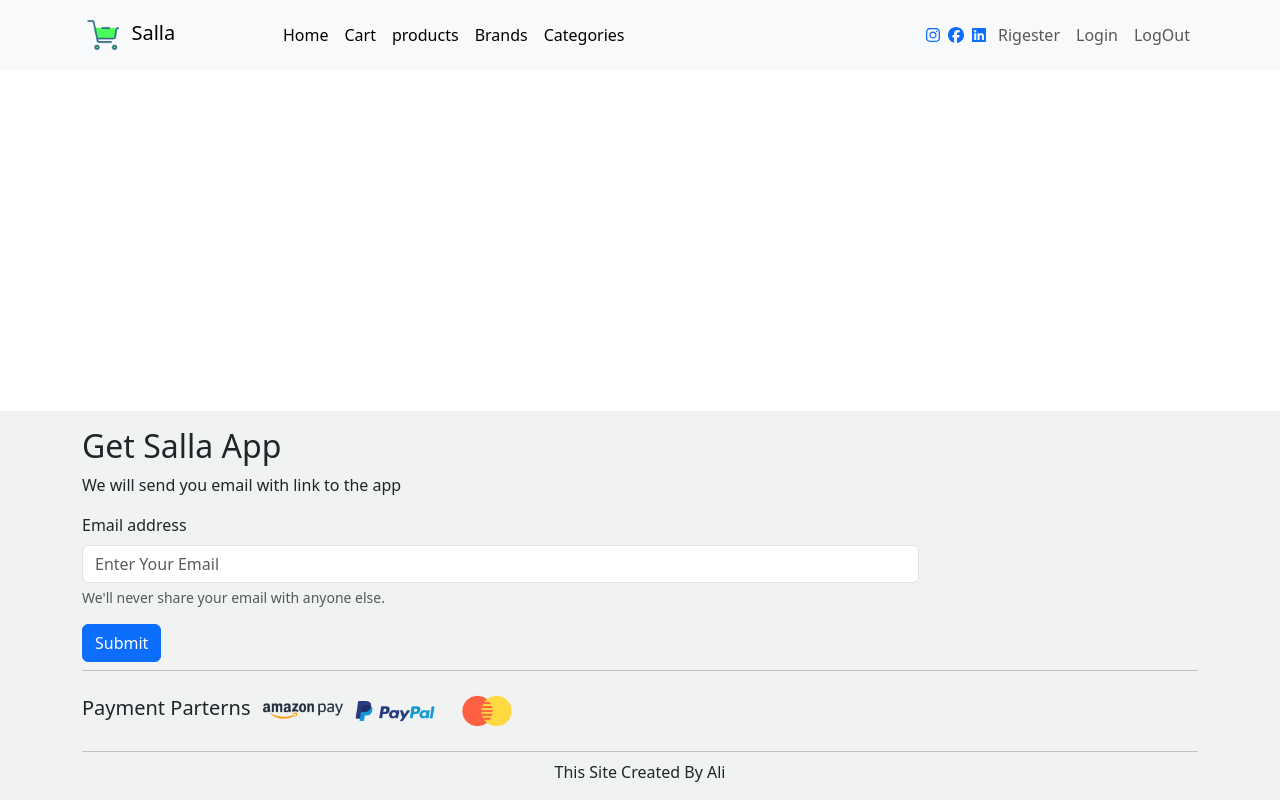
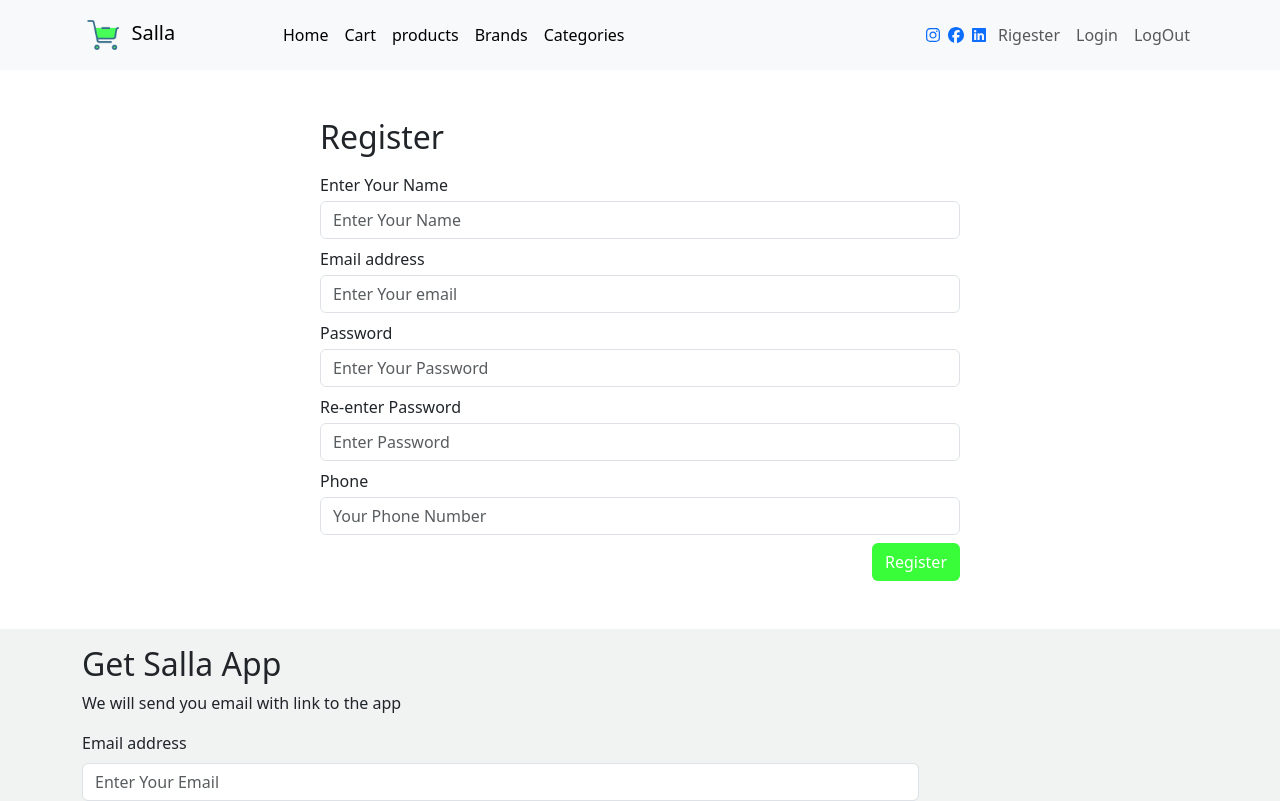
Before and after one commit to AliAshour2/salla, a React (Create React App) app: page /register in a window 1280 px wide. Shown: the top 801 px of the page. Built offline with nearby package versions, Linux system fonts and the light colour scheme.

Commit message:
fixing footer and  start handle the registration using yup and  formik for validation

```diff
--- a/package.json
+++ b/package.json
@@ -9,12 +9,15 @@
     "@testing-library/user-event": "^13.5.0",
     "axios": "^1.6.7",
     "bootstrap": "^5.3.3",
+    "formik": "^2.4.5",
     "generate-react-cli": "^8.4.1",
     "react": "^18.2.0",
     "react-dom": "^18.2.0",
     "react-router-dom": "^6.22.1",
     "react-scripts": "5.0.1",
-    "web-vitals": "^2.1.4"
+    "web-vitals": "^2.1.4",
+    "yarn": "^1.22.21",
+    "yup": "^1.3.3"
   },
   "scripts": {
     "start": "react-scripts start",
--- a/src/Components/Footer/Footer.jsx
+++ b/src/Components/Footer/Footer.jsx
@@ -7,7 +7,7 @@ import master from "../assets/images/money.png"
 
 function Footer() {
   return (
-    <footer className="bg-main-light fixed-bottom p-3">
+    <footer className="bg-main-light  p-3">
       <div className="container">
         <h2>Get Salla App</h2>
         <p>We will send you email with link to the app</p>
@@ -19,7 +19,7 @@ function Footer() {
             </label>
             <input
               type="email"
-              className="form-control"
+              className="form-control formControl"
               id="exampleInputEmail1"
               aria-describedby="emailHelp"
               placeholder="Enter Your Email"
@@ -30,7 +30,7 @@ function Footer() {
           </div>
 
 
-          <button type="submit" className="btn btn-primary">
+          <button type="submit" className="btn bg-main text-white ">
             Submit
           </button>
         </form>
--- a/src/Components/Register/Register.jsx
+++ b/src/Components/Register/Register.jsx
@@ -1,13 +1,158 @@
-import React from 'react'
-import styles from './Register.module.css'
+import React from "react";
+import styles from "./Register.module.css";
+
+import { useFormik } from "formik";
+import * as Yup from "yup";
 function Register() {
+  const validationSchema = Yup.object({
+    name: Yup.string()
+      .min(3, "Name is to short")
+      .max(30, "Name is to long")
+      .required("Name is required"),
+    email: Yup.string().email("Email not valid").required("Email is required"),
+    password: Yup.string()
+
+      .matches(
+        /^(?=.*[a-z])(?=.*[A-Z])(?=.*\d)[a-zA-Z\d]{6,}$/,
+        "Password must contain at least one uppercase letter, one lowercase letter, one digit, and be at least 6 characters long"
+      )
+      .required("Password required"),
+    rePassword: Yup.string()
+      .oneOf([Yup.ref("password")], "Password and Repassword should match")
+      .required("Password required"),
+    phone: Yup.string()
+      .matches(/^01[0125][0-9]{8}/, "Invalid Phone Number")
+      .required("Phone required"),
+  });
+  const registerForm = useFormik({
+    initialValues: {
+      name: "",
+      email: "",
+      password: "",
+      rePassword: "",
+      phone: "",
+    },
+    validationSchema: validationSchema,
+
+    onSubmit: () => console.log("hddddi"),
+  });
+
   return (
     <>
-      <div className="w-75">
+      <div className="w-50 mx-auto my-5">
+        <h2 className="mb-3">Register</h2>
+        <form onSubmit={registerForm.handleSubmit}>
+          <div className="form-group mb-2">
+            <label htmlFor="name" className="form-label mb-1 greenBorder">
+              Enter Your Name
+            </label>
+            <input
+              type="text"
+              value={registerForm.values.name}
+              onChange={registerForm.handleChange}
+              onBlur={registerForm.handleBlur}
+              id="name"
+              className={`${styles.formControl} form-control mb-2  `}
+              placeholder="Enter Your Name"
+            />
+            {registerForm.errors.name && registerForm.touched.name ? (
+              <div className="alert alert-danger">
+                {registerForm.errors.name}
+              </div>
+            ) : null}
+          </div>
 
+          <div className="form-group mb-2">
+            <label htmlFor="email" className="form-label mb-1 greenBorder">
+              Email address
+            </label>
+            <input
+              type="email"
+              value={registerForm.values.email}
+              onChange={registerForm.handleChange}
+              onBlur={registerForm.handleBlur}
+              id="email"
+              className={`${styles.formControl} form-control mb-2 `}
+              placeholder="Enter Your email"
+            />
+            {registerForm.errors.email && registerForm.touched.email ? (
+              <div className="alert alert-danger">
+                {registerForm.errors.email}
+              </div>
+            ) : null}
+          </div>
+
+          <div className="form-group mb-2">
+            <label htmlFor="password" className="form-label mb-1 greenBorder">
+              Password
+            </label>
+            <input
+              type="password"
+              value={registerForm.values.password}
+              onChange={registerForm.handleChange}
+              onBlur={registerForm.handleBlur}
+              id="password"
+              className={`${styles.formControl} form-control mb-2 `}
+              placeholder="Enter Your Password"
+            />
+            {registerForm.errors.password && registerForm.touched.password ? (
+              <div className="alert alert-danger">
+                {registerForm.errors.password}
+              </div>
+            ) : null}
+          </div>
+
+          <div className="form-group mb-2">
+            <label htmlFor="rePassword" className="form-label mb-1 greenBorder">
+              Re-enter Password
+            </label>
+            <input
+              type="password"
+              value={registerForm.values.rePassword}
+              onChange={registerForm.handleChange}
+              onBlur={registerForm.handleBlur}
+              id="rePassword"
+              className={`${styles.formControl} form-control mb-2 `}
+              placeholder="Enter Password"
+            />
+            {registerForm.errors.rePassword &&
+            registerForm.touched.rePassword ? (
+              <div className="alert alert-danger">
+                {registerForm.errors.rePassword}
+              </div>
+            ) : null}
+          </div>
+
+          <div className="form-group mb-2">
+            <label htmlFor="phone" className="form-label mb-1 greenBorder">
+              Phone
+            </label>
+            <input
+              type="tel"
+              value={registerForm.values.phone}
+              onChange={registerForm.handleChange}
+              onBlur={registerForm.handleBlur}
+              id="phone"
+              className={`${styles.formControl} form-control mb-2 `}
+              placeholder="Your Phone Number"
+            />
+            {registerForm.errors.phone && registerForm.touched.phone ? (
+              <div className="alert alert-danger">
+                {registerForm.errors.phone}
+              </div>
+            ) : null}
+          </div>
+
+          <button
+            type="submit"
+            className="btn bg-main text-white d-block ms-auto "
+          >
+            Register
+          </button>
+        </form>
       </div>
     </>
-  )
+  );
 }
 
-export default Register
+export default Register;
--- a/src/Components/Register/Register.module.css
+++ b/src/Components/Register/Register.module.css
@@ -1 +1,7 @@
-.Register {}
+.Register {
+}
+
+.formControl:focus {
+        border-color: #daffdc !important;
+        box-shadow: 0 0 0 0.25rem #85fec6 !important;
+    }
--- a/src/index.css
+++ b/src/index.css
@@ -1,8 +1,8 @@
-@import url('https://fonts.googleapis.com/css2?family=Montserrat:ital,wght@0,100..900;1,100..900&family=Roboto:ital,wght@0,100;0,300;0,400;0,500;0,700;0,900;1,100;1,300;1,400;1,500;1,700;1,900&display=swap');
+@import url('https://fonts.googleapis.com/css2?family=Rubik:ital,wght@0,300..900;1,300..900&display=swap');
 
 
 :root{
-  --main-color : #0aad0a ;
+  --main-color : #3afd3a ;
   --light-color : #f0f3f2 ;
   --shadow : rgba(145,158,171,.2) 0px 2px 4px -1px , rgba(145,158,171,0.2) 0px 2px 5px 0px
   --font-family : 'Encode Sans Expanded' , sans-serif ;
@@ -10,7 +10,7 @@
 }
 
 body{
-  font-family: "Roboto", sans-serif;
+  font-family: "Rubik", sans-serif;
 }
 
 
@@ -53,3 +53,8 @@ body{
 .bg-main-light{
   background-color: var(--light-color) !important;
 }
+
+.formControl:focus {
+  border-color: #daffdc !important;
+  box-shadow: 0 0 0 0.25rem #85fec6 !important;
+}
```
Also changed, not shown: src/Components/NotFound/NotFound.jsx (line endings or trailing spaces), 1 other file (tests, documents, lock files or other folders).
